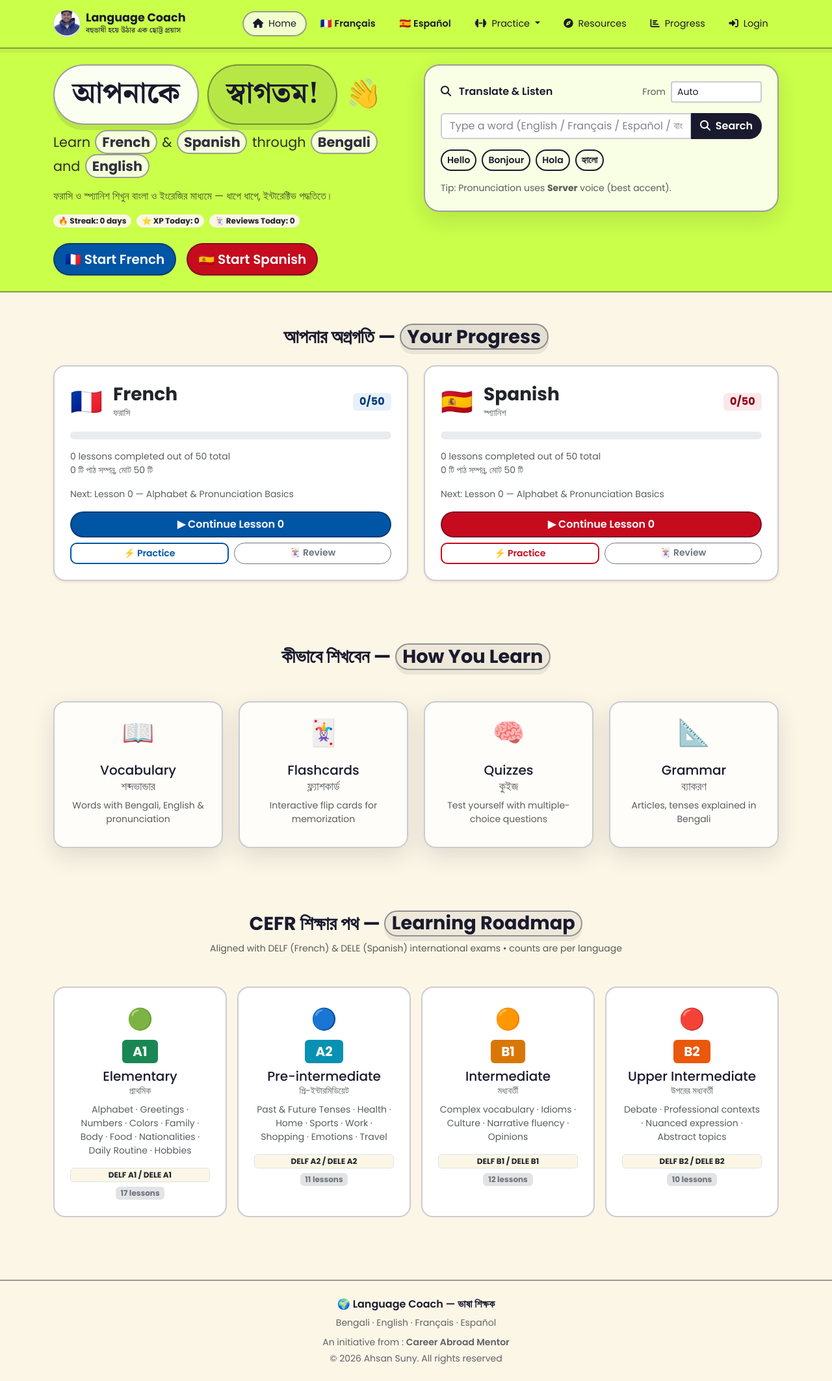
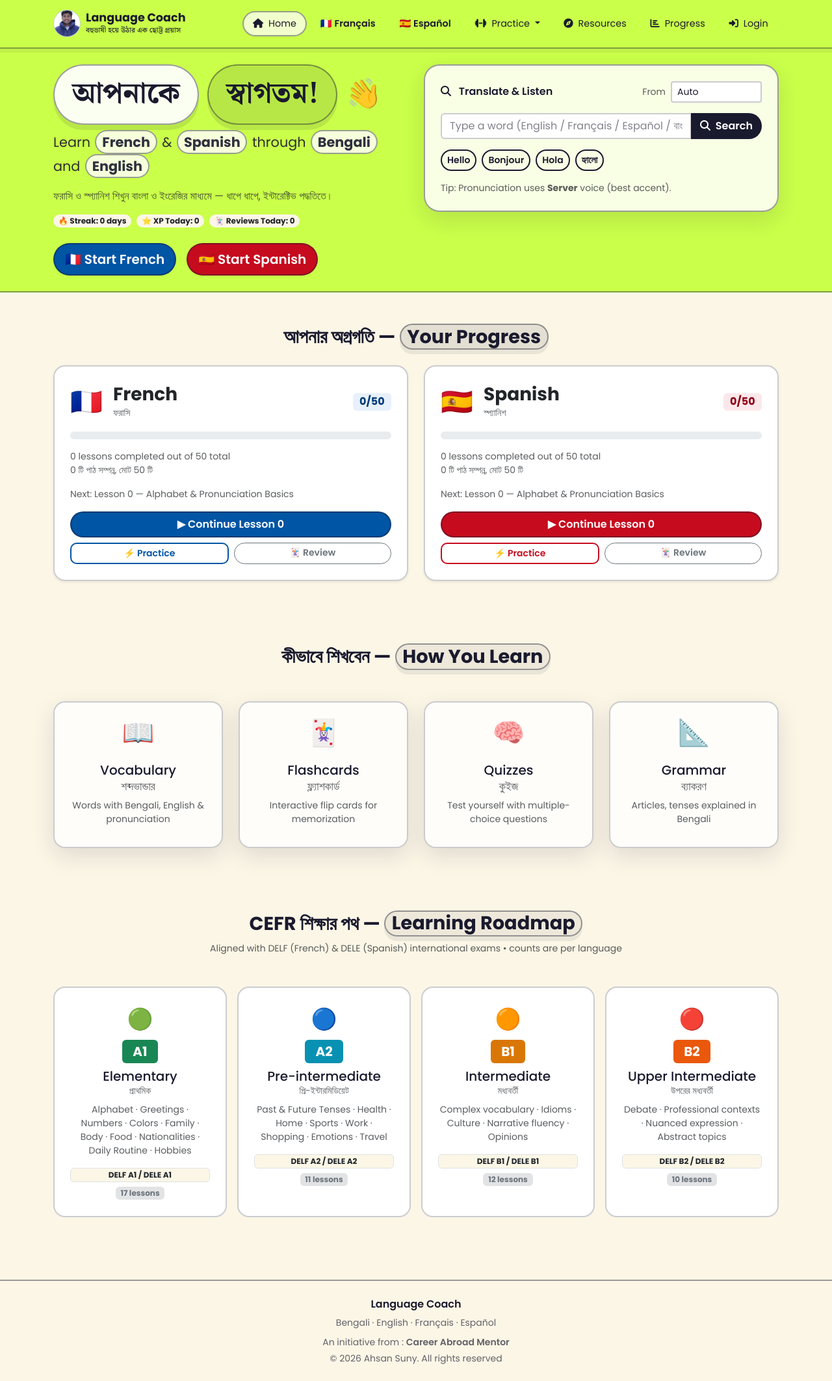
Before and after one commit to Ahsan728/Language_Coach, a Flask app: page / in a window 1280 px wide. Shown: the whole page at 65% size. Run offline with Flask 3, Linux system fonts and the light colour scheme; data that the repository does not hold is empty.

Commit message:
Auto-sync: Update layout and UI (2 file(s))
Files:
 - M logo/AhsanSuny_Logo.png
 - M templates/base.html

Stat:
 logo/AhsanSuny_Logo.png | Bin 186724 -> 187930 bytes
 templates/base.html     |   2 +-
 2 files changed, 1 insertion(+), 1 deletion(-)

```diff
--- a/templates/base.html
+++ b/templates/base.html
@@ -187,7 +187,7 @@
 <!-- Footer -->
 <footer class="py-4 mt-5">
   <div class="container text-center">
-    <p class="mb-1 fw-semibold">🌍 Language Coach — ভাষা শিক্ষক</p>
+    <p class="mb-1 fw-semibold">Language Coach</p>
     <small class="text-muted">Bengali · English · Français · Español</small>
     <div class="small mt-2 text-muted">
       An initiative from : <a class="text-muted fw-semibold text-decoration-none" href="https://www.ahsansuny.com" target="_blank" rel="noopener">Career Abroad Mentor</a>
```
Also changed, not shown: logo/AhsanSuny_Logo.png.
